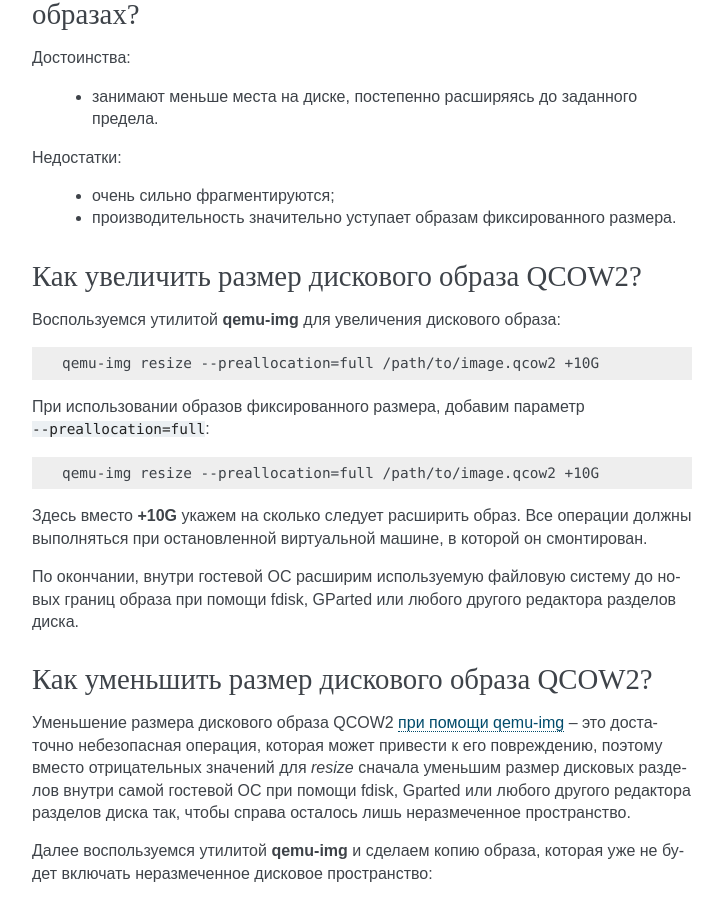
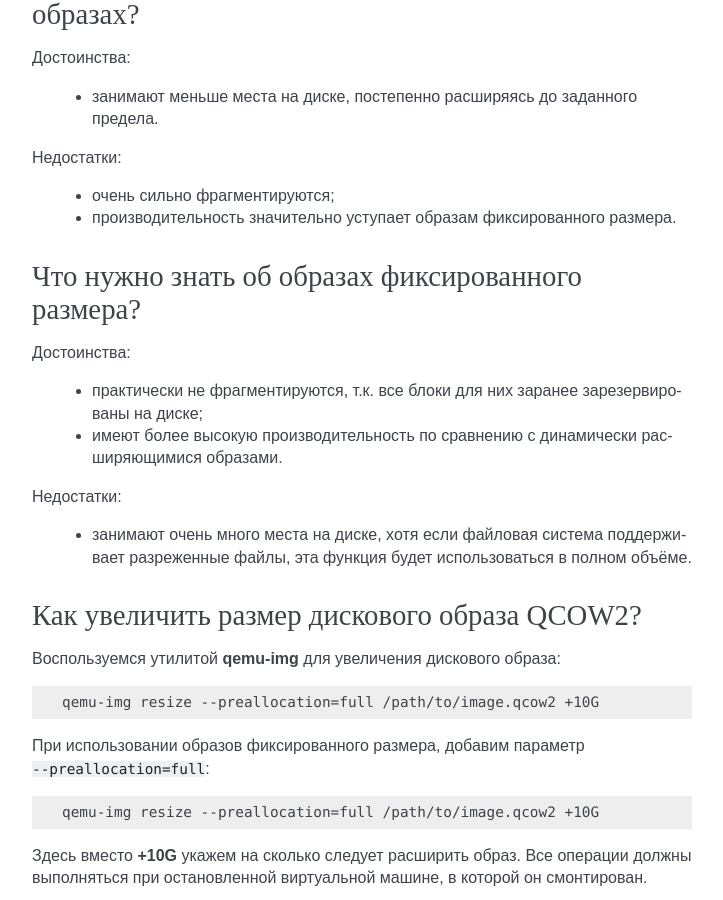
Before and after one commit to RussianFedora/FAQ, a Sphinx documentation site: the page built from source/virtualization.rst, in a window 1280 px wide and 900 px high, scrolled down 4698 px. Shown: the whole window, without its empty margins (388-1111 px from the left). Built offline with Sphinx 7.4.7, drawn with Linux system fonts in a browser that asks for light colours; comment, search, counter and statistics services are not loaded; some of the changed text lies outside the part shown.

Commit message:
Added question about QCOW2 fixed size images.

```diff
--- a/source/virtualization.rst
+++ b/source/virtualization.rst
@@ -293,6 +293,21 @@
   * очень сильно фрагментируются;
   * производительность значительно уступает образам фиксированного размера.
 
+.. index:: virtualization, kvm, qemu, qcow2
+.. _qcow2-fixed:
+
+Что нужно знать об образах фиксированного размера?
+========================================================
+
+Достоинства:
+
+  * практически не фрагментируются, т.к. все блоки для них заранее зарезервированы на диске;
+  * имеют более высокую производительность по сравнению с динамически расширяющимися образами.
+
+Недостатки:
+
+  * занимают очень много места на диске, хотя если файловая система поддерживает разреженные файлы, эта функция будет использоваться в полном объёме.
+
 .. index:: virtualization, kvm, qemu, qcow2, resize
 .. _qcow2-resize:
 
```
